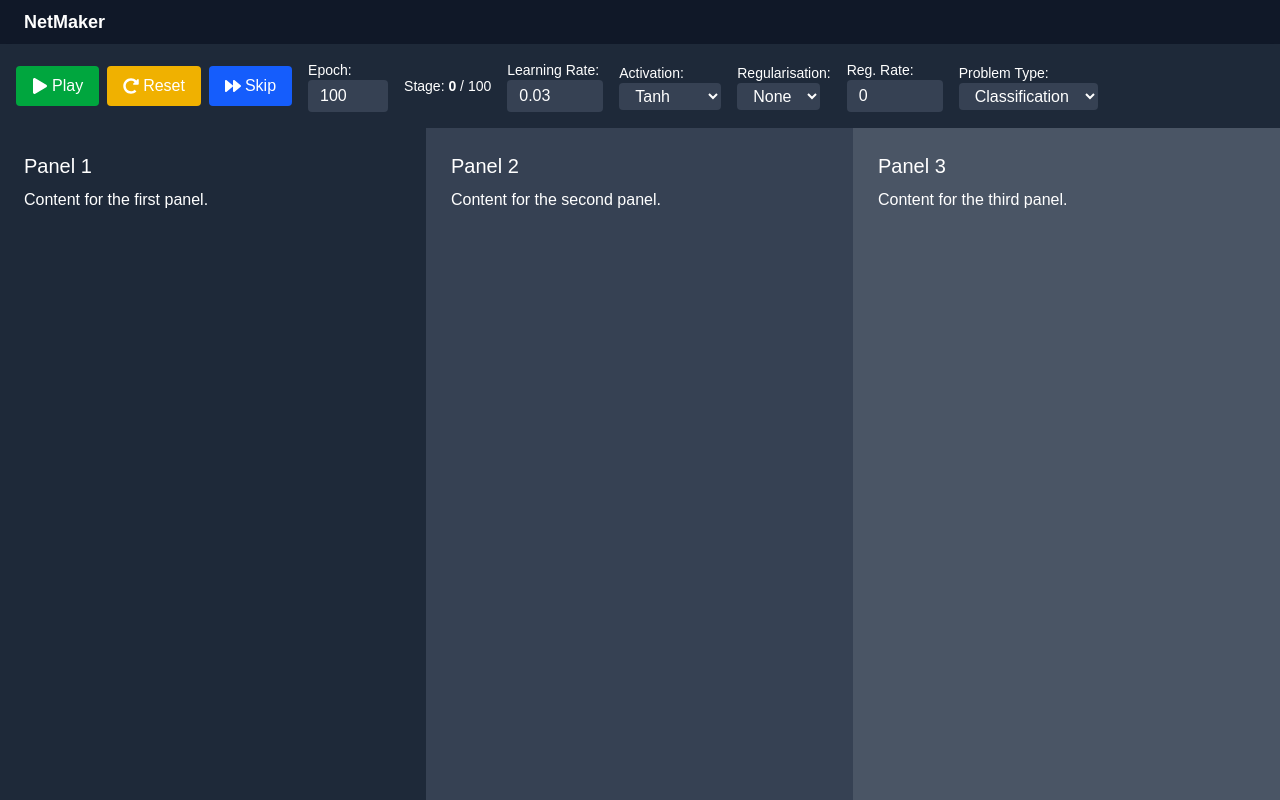
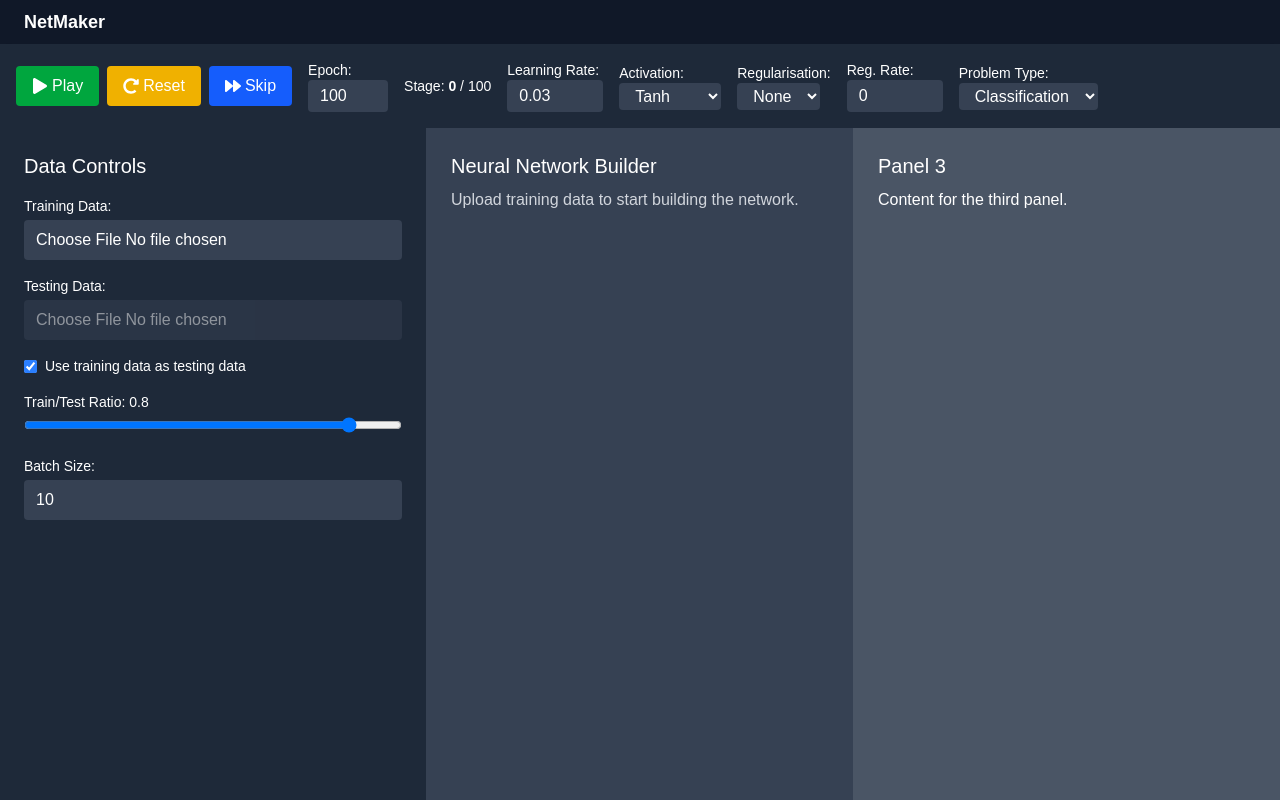
Before and after one commit to anubrotoGhose/VisionForgeUI, a Next.js app: page / in a window 1280 px wide. Built offline with nearby package versions, Linux system fonts and the light colour scheme.

Commit message:
Middle part prototype

```diff
--- a/src/app/page.tsx
+++ b/src/app/page.tsx
@@ -2,6 +2,7 @@
 import { useState } from "react";
 import { FaRedoAlt, FaPlay, FaForward } from "react-icons/fa";
 import type { NextPage } from "next";
+import NeuralNetworkBuilder from "@/components/NeuralNetworkBuilder";
 
 const Home: NextPage = () => {
   const [epoch, setEpoch] = useState<number>(100);
@@ -11,6 +12,14 @@ const Home: NextPage = () => {
   const [regularisation, setRegularisation] = useState<string>("None");
   const [regularisationRate, setRegularisationRate] = useState<number>(0);
   const [problemType, setProblemType] = useState<string>("Classification");
+
+  // left panel
+  const [useTrainingAsTesting, setUseTrainingAsTesting] = useState(true);
+  const [trainTestRatio, setTrainTestRatio] = useState(0.8);
+  const [batchSize, setBatchSize] = useState(10);
+
+  // for maintaining list of features
+  const [columnNames, setColumnNames] = useState<string[]>([]);
 
   const handlePlay = () => {
     setCurrentStage(0);
@@ -27,6 +36,44 @@ const Home: NextPage = () => {
 
   const handleSkip = () => {
     setCurrentStage((prev) => Math.min(prev + 1, epoch));
+  };
+
+  //left panel
+  const handleTrainingDataUpload = async (e: React.ChangeEvent<HTMLInputElement>) => {
+    const file = e.target.files?.[0];
+    if (file) {
+      const formData = new FormData();
+      formData.append("file", file); // "file" must match FastAPI parameter name
+
+      try {
+        const response = await fetch("http://localhost:8000/upload-training-data", {
+          method: "POST",
+          body: formData,
+        });
+
+        if (response.ok) {
+          const result = await response.json();
+          console.log("File uploaded successfully:", result);
+
+          console.log("Column Names:", result.column_names);
+          setColumnNames(result.column_names);
+
+        } else {
+          console.error("Upload failed:", response.statusText);
+        }
+      } catch (err) {
+        console.error("Error uploading file:", err);
+      }
+    }
+  };
+
+
+  const handleTestingDataUpload = (e: React.ChangeEvent<HTMLInputElement>) => {
+    const file = e.target.files?.[0];
+    if (file) {
+      // Handle testing file logic
+      console.log(file.name)
+    }
   };
 
   return (
@@ -148,14 +195,84 @@ const Home: NextPage = () => {
 
       {/* Three Panels */}
       <main className="flex flex-1">
-        <section className="flex-1 bg-gray-800 p-6 border-r border-gray-700">
-          <h2 className="text-xl font-medium mb-2">Panel 1</h2>
-          <p>Content for the first panel.</p>
+        <section className="flex-1 bg-gray-800 p-6 border-r border-gray-700 text-white">
+          <h2 className="text-xl font-medium mb-4">Data Controls</h2>
+
+          {/* Upload Buttons */}
+          <div className="flex flex-col gap-4 mb-4">
+            <div>
+              <label className="block text-sm mb-1">Training Data:</label>
+              <input
+                type="file"
+                accept=".csv, .tsv, application/vnd.openxmlformats-officedocument.spreadsheetml.sheet, application/vnd.ms-excel"
+                onChange={handleTrainingDataUpload}
+                className="bg-gray-700 px-3 py-2 rounded w-full"
+              />
+            </div>
+
+            <div>
+              <label className="block text-sm mb-1">Testing Data:</label>
+              <input
+                type="file"
+                accept=".csv, .tsv, application/vnd.openxmlformats-officedocument.spreadsheetml.sheet, application/vnd.ms-excel"
+                onChange={handleTestingDataUpload}
+                disabled={useTrainingAsTesting}
+                className={`bg-gray-700 px-3 py-2 rounded w-full ${useTrainingAsTesting ? 'opacity-50 cursor-not-allowed' : ''}`}
+              />
+            </div>
+          </div>
+
+          {/* Checkbox to use training data as testing data */}
+          <div className="flex items-center gap-2 mb-4">
+            <input
+              type="checkbox"
+              checked={useTrainingAsTesting}
+              onChange={() => setUseTrainingAsTesting(!useTrainingAsTesting)}
+              className="accent-blue-500"
+            />
+            <label className="text-sm">Use training data as testing data</label>
+          </div>
+
+          {/* Ratio Slider */}
+          <div className={`mb-4 ${useTrainingAsTesting ? '' : 'opacity-50 pointer-events-none'}`}>
+            <label className="block text-sm mb-1">Train/Test Ratio: {trainTestRatio}</label>
+            <input
+              type="range"
+              min={0.1}
+              max={0.9}
+              step={0.05}
+              value={trainTestRatio}
+              onChange={(e) => setTrainTestRatio(parseFloat(e.target.value))}
+              className="w-full"
+            />
+          </div>
+
+          {/* Batch Size */}
+          <div>
+            <label className="block text-sm mb-1">Batch Size:</label>
+            <input
+              type="number"
+              min={1}
+              value={batchSize}
+              onChange={(e) => setBatchSize(parseInt(e.target.value))}
+              className="bg-gray-700 px-3 py-2 rounded w-full"
+            />
+          </div>
         </section>
 
-        <section className="flex-1 bg-gray-700 p-6 border-r border-gray-600">
+
+        {/* <section className="flex-1 bg-gray-700 p-6 border-r border-gray-600">
           <h2 className="text-xl font-medium mb-2">Panel 2</h2>
           <p>Content for the second panel.</p>
+        </section> */}
+
+        <section className="flex-1 bg-gray-700 p-6 border-r border-gray-600 overflow-auto">
+          <h2 className="text-xl font-medium mb-2">Neural Network Builder</h2>
+          {columnNames.length > 0 ? (
+            <NeuralNetworkBuilder columnNames={columnNames} />
+          ) : (
+            <p className="text-gray-300">Upload training data to start building the network.</p>
+          )}
         </section>
 
         <section className="flex-1 bg-gray-600 p-6">
--- /dev/null
+++ b/src/components/NeuralNetworkBuilder.tsx
@@ -0,0 +1,133 @@
+import React, { useState } from "react";
+
+const ACTIVATION_FUNCTIONS = ["ReLU", "Tanh", "Sigmoid", "Linear", "Custom"];
+
+type Layer = {
+  id: number;
+  neurons: number;
+  activation: string;
+};
+
+const NeuralNetworkBuilder = ({ columnNames }: { columnNames: string[] }) => {
+  const [features, setFeatures] = useState(
+    columnNames.slice(0, columnNames.length - 1).map((name) => ({
+      name: name.slice(0, 10),
+      selected: true,
+    }))
+  );
+
+  const [hiddenLayers, setHiddenLayers] = useState<Layer[]>([
+    { id: 1, neurons: 4, activation: "Tanh" },
+    { id: 2, neurons: 2, activation: "Tanh" },
+  ]);
+
+  const addLayer = () => {
+    const newId = hiddenLayers.length
+      ? hiddenLayers[hiddenLayers.length - 1].id + 1
+      : 1;
+    setHiddenLayers([...hiddenLayers, { id: newId, neurons: 1, activation: "Tanh" }]);
+  };
+
+  const removeLayer = () => {
+    if (hiddenLayers.length > 0) {
+      setHiddenLayers(hiddenLayers.slice(0, -1));
+    }
+  };
+
+  const toggleFeature = (index: number) => {
+    setFeatures((prev) =>
+      prev.map((f, i) =>
+        i === index ? { ...f, selected: !f.selected } : f
+      )
+    );
+  };
+
+  const addNeuron = (id: number) => {
+    setHiddenLayers((prev) =>
+      prev.map((layer) =>
+        layer.id === id ? { ...layer, neurons: layer.neurons + 1 } : layer
+      )
+    );
+  };
+
+  const removeNeuron = (id: number) => {
+    setHiddenLayers((prev) =>
+      prev
+        .map((layer) =>
+          layer.id === id ? { ...layer, neurons: layer.neurons - 1 } : layer
+        )
+        .filter((layer) => layer.neurons > 0)
+    );
+  };
+
+  const setActivation = (id: number, value: string) => {
+    setHiddenLayers((prev) =>
+      prev.map((layer) =>
+        layer.id === id ? { ...layer, activation: value } : layer
+      )
+    );
+  };
+
+  return (
+    <section className="flex-1 bg-gray-700 p-6 border-r border-gray-600 overflow-auto">
+      <div className="flex justify-between mb-4">
+        <button onClick={addLayer} className="bg-green-500 px-2 py-1 rounded text-white">+ Layer</button>
+        <button onClick={removeLayer} className="bg-red-500 px-2 py-1 rounded text-white">- Layer</button>
+      </div>
+
+      <div className="flex gap-12 items-start overflow-x-auto">
+        {/* Feature Inputs */}
+        <div className="flex flex-col items-center">
+          <h3 className="text-white mb-2">Features</h3>
+          {features.map((f, idx) => (
+            <div
+              key={idx}
+              onClick={() => toggleFeature(idx)}
+              className={`flex items-center gap-2 mb-2 cursor-pointer ${
+                f.selected ? "opacity-100" : "opacity-40"
+              }`}
+            >
+              <span className="text-white text-sm w-20 truncate text-right">{f.name}</span>
+              <div className="w-6 h-6 bg-blue-400 rounded-full border-2 border-white"></div>
+            </div>
+          ))}
+        </div>
+
+        {/* Hidden Layers */}
+        {hiddenLayers.map((layer) => (
+          <div key={layer.id} className="flex flex-col items-center">
+            <div className="flex items-center gap-2 mb-2">
+              <button onClick={() => addNeuron(layer.id)} className="text-green-300">+</button>
+              <button onClick={() => removeNeuron(layer.id)} className="text-red-300">-</button>
+            </div>
+            {[...Array(layer.neurons)].map((_, i) => (
+              <div key={i} className="w-6 h-6 bg-purple-400 rounded-full border-2 border-white mb-2"></div>
+            ))}
+            <label className="text-white text-sm mt-2">Activation:</label>
+            <select
+              value={layer.activation}
+              onChange={(e) => setActivation(layer.id, e.target.value)}
+              className="text-sm p-1 mt-1 rounded"
+            >
+              {ACTIVATION_FUNCTIONS.map((fn) => (
+                <option key={fn} value={fn}>
+                  {fn}
+                </option>
+              ))}
+            </select>
+          </div>
+        ))}
+
+        {/* Output Layer */}
+        <div className="flex flex-col items-center">
+          <h3 className="text-white mb-2">Output</h3>
+          {[...Array(2)].map((_, i) => (
+            <div key={i} className="w-6 h-6 bg-yellow-400 rounded-full border-2 border-white mb-2"></div>
+          ))}
+        </div>
+      </div>
+    </section>
+  );
+};
+
+export default NeuralNetworkBuilder;
```
